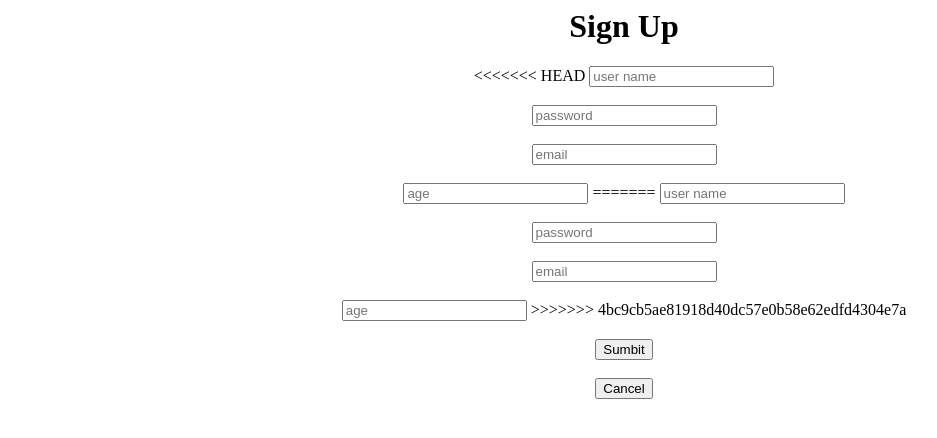
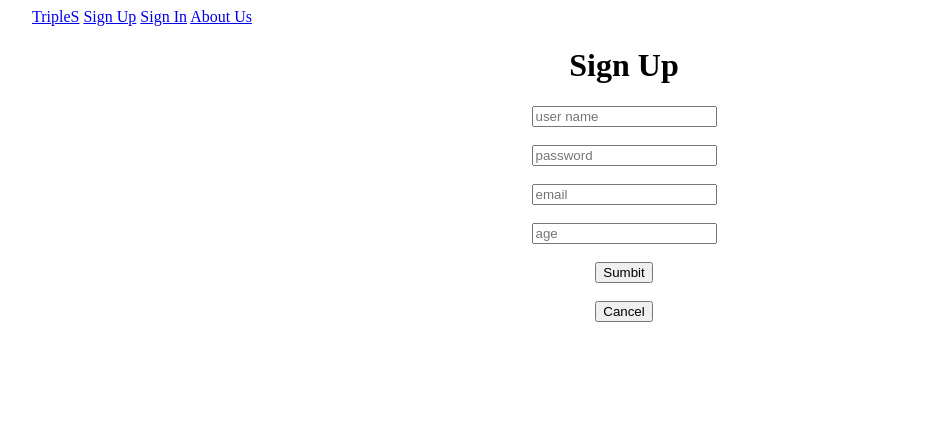
Before and after one commit to sela16-meet/TripleS, a Flask app: page /signup in a window 1280 px wide. Shown: the top 438 px of the page, without its empty margins (16-953 px from the left). Run offline with Flask 2, Linux system fonts and the light colour scheme.

Commit message:
the new(old) welcome

```diff
--- a/templates/signup.html
+++ b/templates/signup.html
@@ -4,33 +4,59 @@
 	<title> Sign Up</title>
 </head>
 <body>
+<menu type="toolbar" id="mymenu">
+
+	<menuitem label="Welcome Page" onclick="" icon="ico_reload.png"> <a href="{{url_for('welcome')}}">TripleS</a>
+	</menuitem>
+
+	<menuitem label="Sign Up Page" onclick="" icon="ico_reload.png"> <a href="{{url_for('signup')}}">Sign Up</a>
+	</menuitem>
+
+	<menuitem label="Sign In Page" onclick="" icon="ico_reload.png"> <a href="{{url_for('signin')}}">Sign In</a>
+	</menuitem>
+
+	<menuitem label="About Us Page" onclick="" icon="ico_reload.png"><a href="{{url_for('contact')}}">About Us</a>
+	</menuitem>
+
+</menu>
+
 <center>
+
 <h1> Sign Up </h1>
+
 <form id="frm3" action="{{url_for('home')}}">
-<<<<<<< HEAD
+
 <input type="text" id="username" name="username" placeholder="user name" required="yes">
-<br><br>
+
+<br>
+<br>
+
 <input type="password" id="password" name="password" placeholder="password" required="yes">
-<br><br>
+
+<br>
+<br>
+
 <input type="email" id="email" name="email" placeholder="email" required="yes">
-<br><br>
+
+<br>
+<br>
+
 <input type="text" id="age" name="age" placeholder="age" required="yes">
-=======
-<input type="text" id="username" name="username" placeholder="user name">
-<br><br>
-<input type="password" id="password" name="password" placeholder="password">
-<br><br>
-<input type="text" id="email" name="email" placeholder="email">
-<br><br>
-<input type="text" id="age" name="age" placeholder="age">
->>>>>>> 4bc9cb5ae81918d40dc57e0b58e62edfd4304e7a
-<br><br>
+
+<br>
+<br>
+
 <button type="submit" id="submit" name="submit" value="submit">Sumbit</button>
-<br><br>
+
+<br>
+<br>
 
 <button type="submit" id="submit" name="submit" value="submit" formaction="{{url_for('welcome')}}">Cancel</button><br><br>
 
 </form>
+
 </center>
+
 </body>
+
 </html>
```
Also changed, not shown: templates/contact.html (+42 -9 lines), templates/signin.html (+33 -11 lines), templates/welcome.html (+4 -17 lines).
